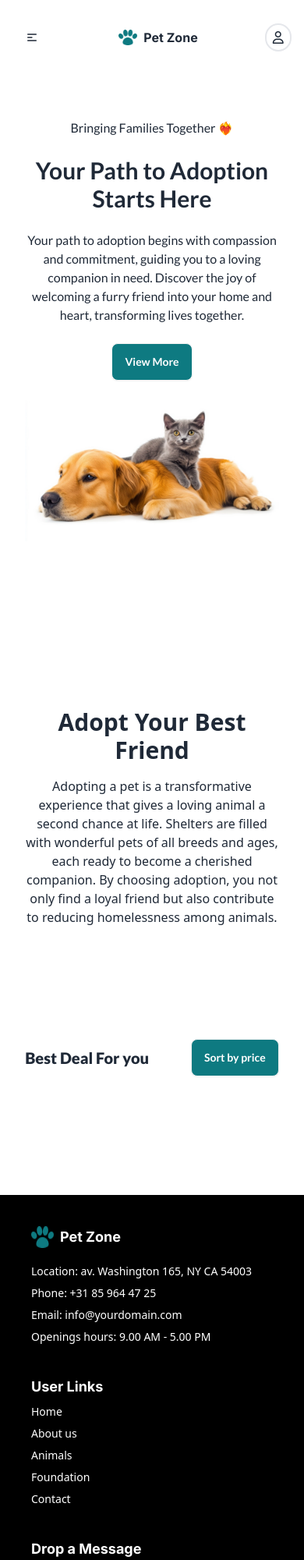
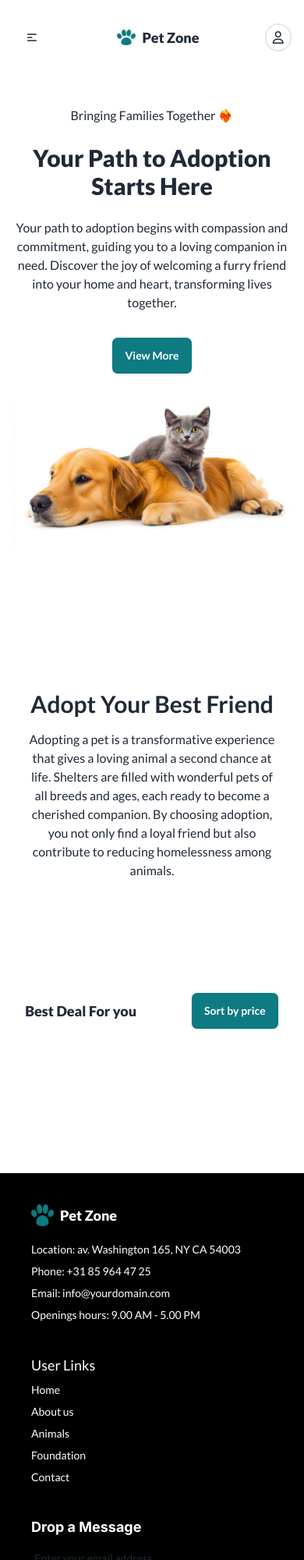
Before and after one commit to Sadia-js/pet-adoption, a plain HTML site: page index.html in a window 390 px wide. Shown: the top 2000 px of the page at 78% size. Drawn offline with nearby package versions, Linux system fonts and the light colour scheme; no server answers.

Commit message:
more dynamic the adopt section

```diff
--- a/index.html
+++ b/index.html
@@ -77,7 +77,7 @@
             </ul>
           </div>
 
-          <h6 class="inter text-md md:text-2xl flex items-center gap-2">
+          <h6 class="font-extrabold text-lg md:text-2xl flex items-center gap-2">
             <img class="w-6" src="./images/logo.webp" alt="pet-logo" />
             Pet Zone
           </h6>
@@ -96,18 +96,20 @@
       </nav>
       <!-- hero -->
       <div class="pb-10 pt-10">
-        <div class="lato hero-content text-center">
-          <div class="max-w-md space-y-6">
+        <div class="lato text-center">
+          <div class="max-w-xl mx-auto space-y-6">
             <p>Bringing Families Together ❤️‍🔥</p>
-            <h1 class="text-3xl md:text-4xl font-bold">
+            <h1 class="max-w-md mx-auto text-3xl md:text-4xl font-extrabold">
               Your Path to Adoption Starts Here
             </h1>
             <p>
               Your path to adoption begins with compassion and commitment, guiding you to a loving companion in need. Discover the joy of welcoming a furry friend into your home and heart, transforming lives together.
             </p>
-            <button class="btn bg-btn-bg text-white">
+            <a href="#main-section">
+              <button class="btn bg-btn-bg mt-8 text-white">
                 View More
               </button>
+            </a>
             <img src="./images/pet.webp" alt="pets-image" />
           </div>
         </div>
@@ -116,8 +118,8 @@
 
     <main class="w-11/12 mx-auto px-4">
       <!-- Adopt  Your  Best Friend section -->
-      <section id="main-section" class="my-16">
-        <div class="w-full md:w-3/4 mx-auto text-center">
+      <section id="main-section" class="mt-10">
+        <div class="lato w-full md:w-3/4 mx-auto text-center">
           <h1 class="text-3xl font-bold">Adopt Your Best Friend</h1>
           <p class="py-4">
             Adopting a pet is a transformative experience that gives a loving animal a second chance at life. Shelters are filled with wonderful pets of all breeds and ages, each ready to become a cherished companion. By choosing adoption, you not only find a loyal friend but also contribute to reducing homelessness among animals.
@@ -126,15 +128,15 @@
         <!-- buttons -->
         <div
           id="button-container"
-          class="my-16 flex justify-center gap-6 flex-wrap"
+          class="my-16 flex justify-between gap-6 flex-wrap"
         ></div>
         <!-- Deals here -->
         <div
           id="sort-price-container"
-          class="lato flex justify-between items-center"
+          class="lato flex gap-6 justify-between items-center"
         >
-          <h1 class="text-xl font-extrabold">Best Deal For you</h1>
-          <button onclick="sortingPrice()" class="btn text-white bg-btn-bg">
+          <h1 class="text-lg md:text-xl font-extrabold">Best Deal For you</h1>
+          <button onclick="sortingPrice()" class="btn btn-md text-white bg-btn-bg">
             Sort by price
           </button>
         </div>
@@ -145,29 +147,27 @@
           <span class="loading loading-bars loading-md"></span>
         </div>
         <!-- all pets -->
-        <section class="pt-16 flex flex-col md:flex-row justify-between gap-6">
+        <section id="deals-section" class="pt-16 flex flex-col md:flex-row justify-between gap-6">
           <!-- pet-card-left-side -->
           <div
             id="all-pets-container"
             class="w-full md:w-3/4 lg:w-4/6 grid grid-cols-1 lg:grid-cols-3 gap-4"
           ></div>
           <!-- pet-card-right-side -->
-          <div class="w-full md:1/4 lg:w-2/6 gap-3">
-            <div
-              id="pet-image-card"
+          <div class="w-full md:1/4 lg:w-2/6 gap-3 ml-auto">
+            <div id="pet-image-card"
               class="hidden grid-cols-2 gap-4 border-2 rounded-lg md:rounded-2xl p-4"
             ></div>
           </div>
         </section>
         <!-- for no data -->
-        <section>
+        <section id="error-data" class="hidden w-fit border-2 rounded-xl mx-auto p-4">
           <div
-            id="error-data"
-            class="hidden py-10 bg-base-200 rounded-xl lato hero-content text-center"
+            class="px-4 py-7 lg:p-10 max-w-xl mx-auto bg-base-200 rounded-xl lato text-center"
           >
               <div class="max-w-md space-y-6">
-              <img class="w-24 mx-auto" src="./images/error.webp" alt="error" />
-              <h1 class="inter text-3xl md:text-4xl font-bold">
+                <img class="w-16 md:w-24 mx-auto" src="./images/error.webp" alt="error" />
+                <h1 class="inter text-xl md:text-2xl lg:text-4xl font-bold">
                   No Information Available
                 </h1>
                 <p class="lato">
@@ -195,47 +195,39 @@
                 </h3>
                 <p class="text-center text-black text-lg">Adoption process has started for your pet.</p>
                 <p id="counter" class="text-4xl font-bold"></p>
-
               </div>
-              <!-- <div class="modal-action">
-                <form method="dialog" class="mx-auto">
-                  <span class="font-mono text-6xl">
-                    <span id="counter"></span>
-                 </span>
-                </form>
-              </div> -->
             </div>
           </dialog>
         </div>
       </section>
     </main>
 
-    <footer class="footer bg-black text-white p-10">
+    <footer class="footer bg-black text-white p-10 mt-24">
       <nav>
-        <h6 class="inter text-lg flex gap-2 mb-3">
+        <h6 class="lato text-lg md:text-2xl font-extrabold flex gap-2 mb-3">
           <img src="./images/logo.webp" alt="pet-logo" />
           Pet Zone
         </h6>
-        <a class="link link-hover"
+        <a class="lato link link-hover"
           >Location: av. Washington 165, NY CA 54003
         </a>
-        <a class="link link-hover">Phone: +31 85 964 47 25 </a>
-        <a class="link link-hover">Email: info@yourdomain.com </a>
-        <a class="link link-hover">Openings hours: 9.00 AM - 5.00 PM</a>
+        <a class="link link-hover lato">Phone: +31 85 964 47 25 </a>
+        <a class="link link-hover lato">Email: info@yourdomain.com </a>
+        <a class="link link-hover lato">Openings hours: 9.00 AM - 5.00 PM</a>
       </nav>
       <nav>
-        <h6 class="inter text-lg">User Links</h6>
-        <a class="link link-hover">Home</a>
-        <a class="link link-hover">About us</a>
-        <a class="link link-hover">Animals</a>
-        <a class="link link-hover">Foundation</a>
-        <a class="link link-hover">Contact</a>
+        <h6 class="inter text-lg lato">User Links</h6>
+        <a class="link link-hover lato">Home</a>
+        <a class="link link-hover lato">About us</a>
+        <a class="link link-hover lato">Animals</a>
+        <a class="link link-hover lato">Foundation</a>
+        <a class="link link-hover lato">Contact</a>
       </nav>
       <nav>
         <h6 class="inter text-lg">Drop a Message</h6>
         <fieldset class="form-control w-50">
           <label class="label">
-            <span class="label-text">Enter your email address</span>
+            <span class="label-text lato">Enter your email address</span>
           </label>
           <div class="flex flex-col gap-4">
             <input
--- a/js/modal.js
+++ b/js/modal.js
@@ -35,5 +35,5 @@ const displayModal = (petId) => {
               </div>
             </div>
     `
-    console.log(petId);
+    // console.log(petId);
 }
--- a/js/pets.js
+++ b/js/pets.js
@@ -12,9 +12,8 @@ const buttonDisplay = (card) => {
         const{category, category_icon} = btn;
         // console.log(btn.category)
         const div = document.createElement('div');
-        div.classList.add('inter');
         div.innerHTML = `
-        <button id= "btn-${category}" onclick="categoryClickHandle('${category}')" class="btn border-2 shadow-none btn-md lg:btn-lg">
+        <button id= "btn-${category}" onclick="categoryClickHandle('${category}')" class="text-xl inter btn border-2 shadow-none btn-md lg:btn-lg">
         <img
             class="w-5 md:w-7"
             src= ${category_icon}
@@ -31,6 +30,7 @@ const buttonDisplay = (card) => {
 let active = null;
 const categoryClickHandle = (name) => {
     document.getElementById('error-data').classList.add('hidden');
+    document.getElementById('deals-section').classList.add('hidden');
     if(active){
         active.style.cssText = "";
     }
@@ -45,6 +45,7 @@ const loadSpinner = (name) => {
     setTimeout(()=>{
         // stop spinner after 2 sec
         document.getElementById('load-spinner').classList.add('hidden');
+        document.getElementById('deals-section').classList.remove('hidden');
         displayPetCard(true, name);
     }, 2000);
 }
@@ -124,7 +125,7 @@ const displayAllPets = (pets) => {
 
 // greetingsBtn
 const greetingsBtn = (id) => {
-    console.log(id)
+    // console.log(id)
     congratulate.showModal();
     let counter = 3;
     let button = document.getElementById(`btn-${id}`);
@@ -153,7 +154,7 @@ const showImage = (image) => {
     div.classList = "border-2 p-2 rounded-lg md:rounded-xl";
     div.innerHTML =
     `
-        <img src= ${image} alt="pet-img" class="rounded-xl" />
+     <img src= ${image} alt="pet-img" class="rounded-xl" />
     `
     petImageCard.append(div);
     console.log(image)
```
Also changed, not shown: README.md. Lines whose indentation alone changed are shown as unchanged.
